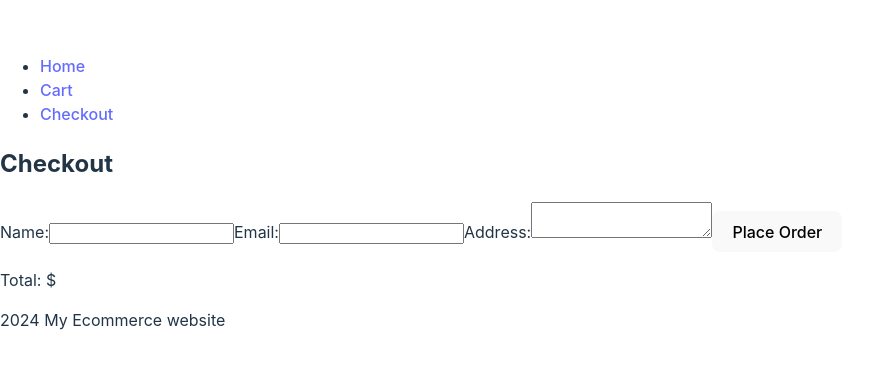
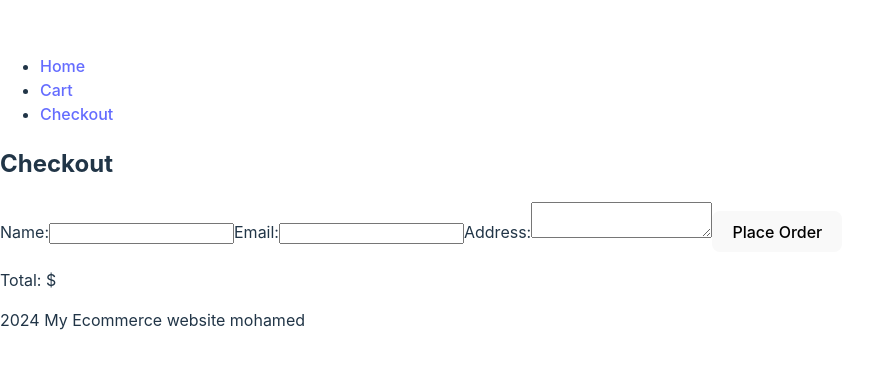
Before and after one commit to abdsimon/MERN-ecommerce, a React (Vite) app in the folder client/: page /checkout in a window 1280 px wide. Shown: the part 207-576 px from the top of the page, without its empty margins (0-882 px from the left). Built offline with nearby package versions, Linux system fonts and the light colour scheme.

Commit message:
cxhanges

```diff
--- a/client/src/components/Footer.jsx
+++ b/client/src/components/Footer.jsx
@@ -4,7 +4,7 @@ import React from "react";
 const Footer = () => {
   return (
     <footer>
-      <p> 2024 My Ecommerce website   </p>
+      <p> 2024 My Ecommerce website  mohamed </p>
     </footer>
   );
 };
```
